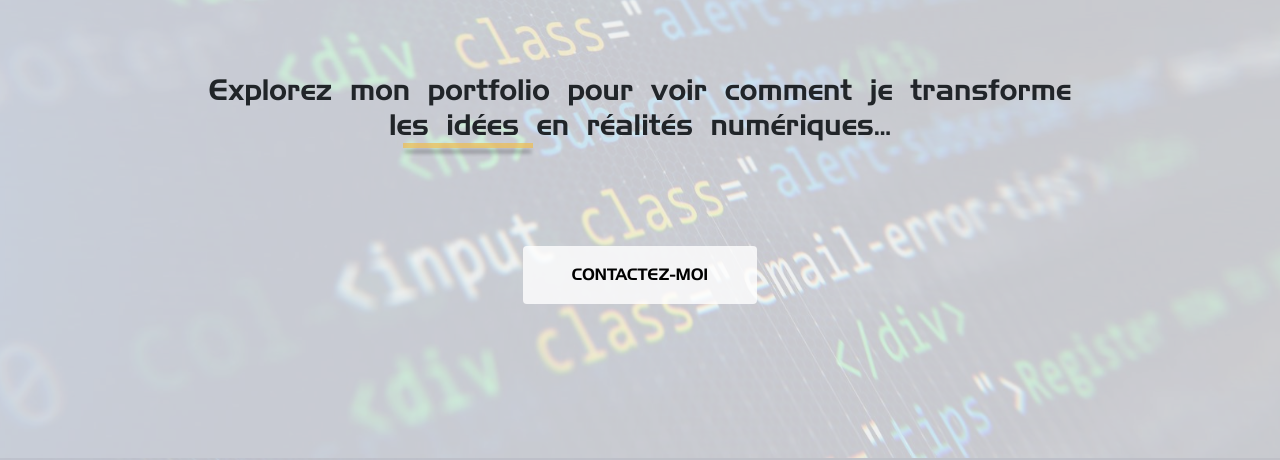
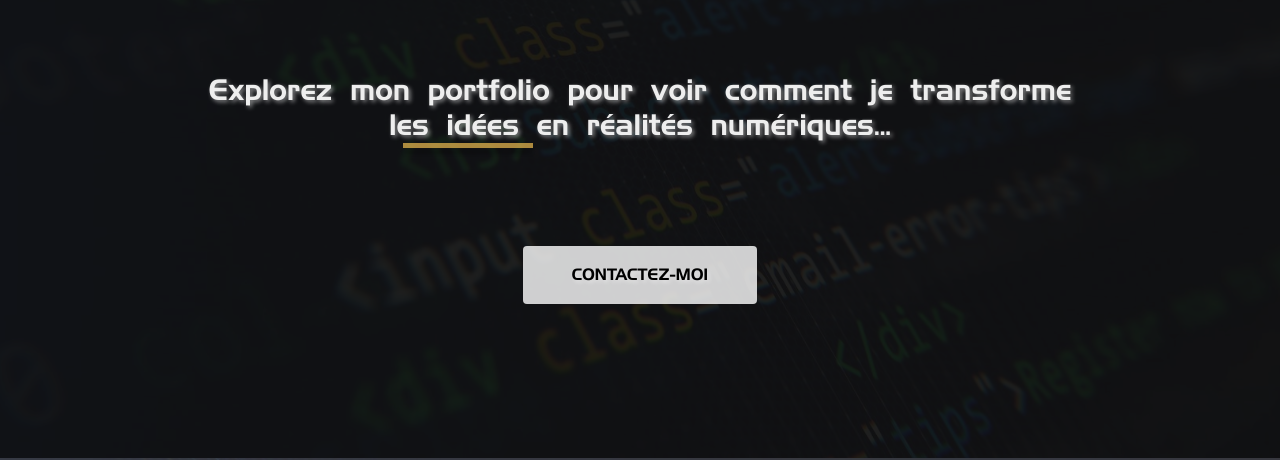
Before and after one commit to Nandy7891/portfolio, a website: page index.html in a window 1280 px wide. Shown: the part 342-802 px from the top of the page. Drawn offline with Linux system fonts and the light colour scheme.

Commit message:
change bg

```diff
--- a/scss/component/_custom.scss
+++ b/scss/component/_custom.scss
@@ -3,7 +3,7 @@ body {
     background: url("../images/background.jpg") no-repeat fixed;
     z-index: 0;
     background-size: cover;
-    // color: #eee;
+    color: #eee;
 }
 .header,
 .footer {
@@ -18,7 +18,7 @@ body {
     margin-left: 8px;
 }
 .content {
-    background-color: rgba($color: #eee, $alpha: 0.8);
+    background-color: rgba($color: #444, $alpha: 0.8);
 }
 .btn-custom {
     background: rgba($color: $white, $alpha: 0.8);
@@ -52,7 +52,8 @@ section, .section {
     justify-content: center;
     align-items: center;
     &:nth-child(odd) {
-        background-color: rgba($color: #eee, $alpha: 0.2);
+        background-color: rgba($color: #000, $alpha: 0.7);
+        text-shadow: 2px 2px 4px rgba($color: #fff, $alpha: 0.5);
     }
 }
 
```
Also changed, not shown: css/minified/style.css, css/style.css.
